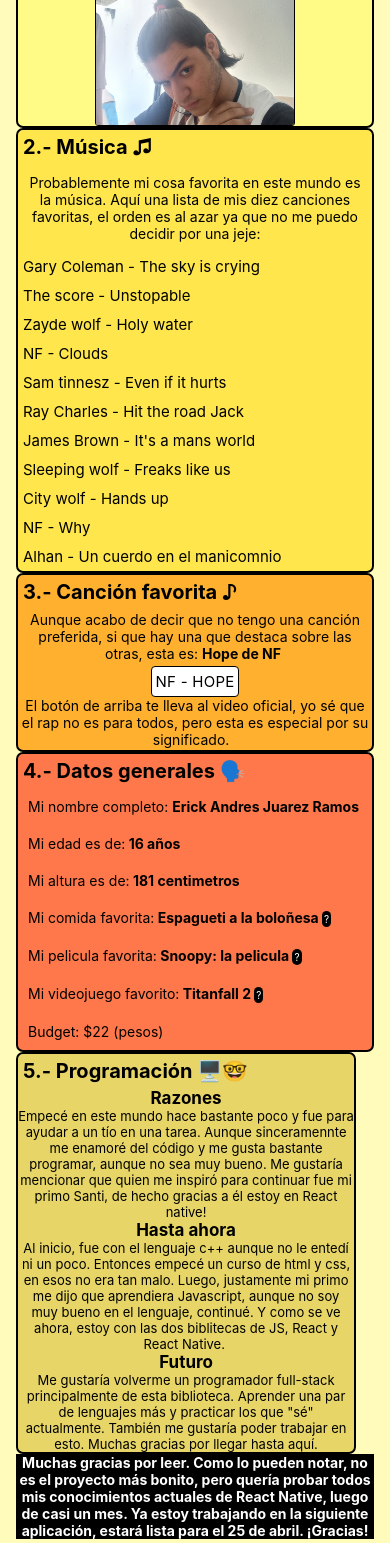
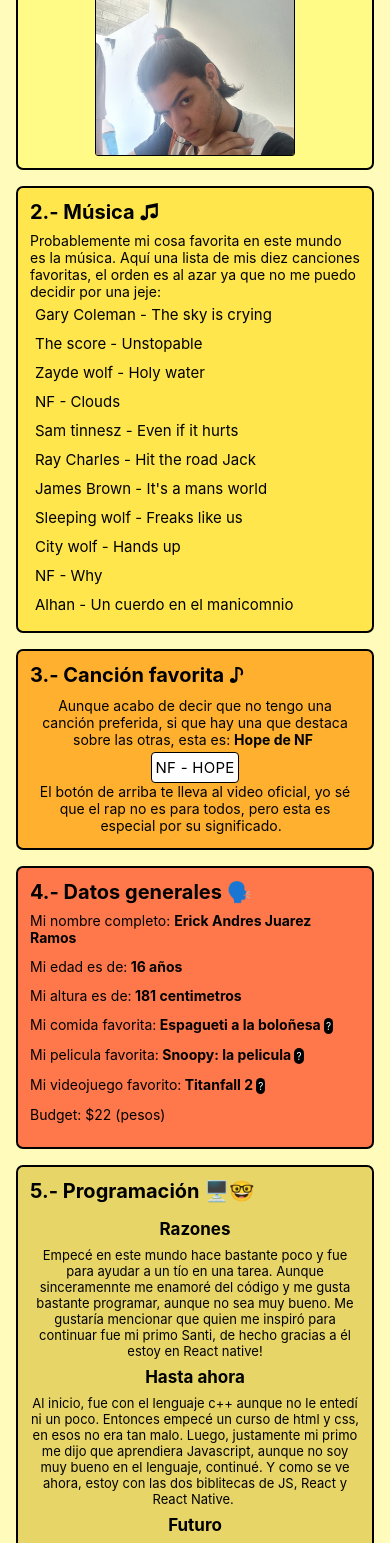
Before and after one commit to Andy-Erick/My-first-app, a React Native app: screen / in a window 390 px wide. Shown: the part 360-1903 px from the top of the page. Built offline with nearby package versions, Linux system fonts and the light colour scheme.

Commit message:
refactor: ui restyle and lintings
I made sure to import the correct working package from safe area insets. I also restyled everything so everything is coherent

```diff
--- a/andyMe/Main.jsx
+++ b/andyMe/Main.jsx
@@ -1,4 +1,15 @@
-import { View, Text, StyleSheet, Image, ScrollView, TouchableOpacity, Linking, Alert, Switch, SafeAreaView } from 'react-native'
+import {
+    View,
+    Text,
+    StyleSheet,
+    Image,
+    ScrollView,
+    TouchableOpacity,
+    Linking,
+    Alert,
+    Switch
+} from 'react-native'
+import { SafeAreaProvider, SafeAreaView, useSafeAreaInsets } from 'react-native-safe-area-context';
 const jeta = require("../assets/foto.jpg")
 import React, { useState } from 'react';
 import { StatusBar } from 'react-native'
@@ -7,8 +18,10 @@ import { StatusBar } from 'react-native'
 const Main = () => {
     const [isEnabled, setIsEnabled] = useState(false);
     const toggleSwitch = () => setIsEnabled(previousState => !previousState);
+    const { bottom } = useSafeAreaInsets();
+
     return(
-    <SafeAreaView style={{ backgroundColor: isEnabled ? '#ede5ed' : '#fffbba' }}>
+    <SafeAreaView style={{ backgroundColor: isEnabled ? '#ede5ed' : '#fffbba', paddingBottom: -bottom }}>
         <ScrollView style={{
             padding: 16,
         }}>
@@ -40,6 +53,7 @@ const Main = () => {
                 <Text style={estilasos.primerTexto}>Aquí pueden ver una foto mia con pelo recojido y la cara de la roca jajaja.</Text>
                 <Image source={jeta} style={estilasos.fotoJeta}/>
             </View>
+
             <View style={[estilasos.segundoView, { backgroundColor: isEnabled ? '#bc91bc' : '#ffe64d' }]}>
                 <Text style={estilasos.numberText}>2.- Música ♫</Text>
                 <Text style={estilasos.primerTexto2}>Probablemente mi cosa favorita en este mundo es la música. Aquí una lista de mis diez canciones favoritas,
@@ -83,14 +97,22 @@ const Main = () => {
                 <Text style={estilasos.titulos}>Futuro</Text>
                 <Text style={estilasos.chiquillos}>Me gustaría volverme un programador full-stack principalmente de esta biblioteca. Aprender una par de lenguajes más y practicar los que "sé" actualmente. También me gustaría poder trabajar en esto. Muchas gracias por llegar hasta aquí.</Text>
             </View>
-            <View style={estilasos.final}>
+            <View style={[estilasos.final, {
+                marginBottom: bottom,
+            }]}>
                 <Text style={estilasos.finalText}>Muchas gracias por leer. Como lo pueden notar, no es el proyecto más bonito, pero quería probar todos mis conocimientos actuales de React Native, luego de casi un mes. Ya estoy trabajando en la siguiente aplicación, estará lista para el 25 de abril. ¡Gracias!</Text>
             </View>
         </ScrollView>
     </SafeAreaView>
 )}
 
-export default Main
+export default () => {
+    return(
+        <SafeAreaProvider>
+            <Main/>
+        </SafeAreaProvider>
+    )
+};
 
 // Creo que exaguere bastante con los estilos, perdon
 const estilasos = StyleSheet.create({
@@ -99,23 +121,27 @@ const estilasos = StyleSheet.create({
         textAlign: 'center',
         justifyContent: 'center',
         fontSize: 30,
+        marginBottom: 12,
     },
     midddleText: {
         fontSize: 20,
-        textAlign: 'center'
+        textAlign: 'center',
+        marginBottom: 16,
     },
     primerView: {
         borderRadius: 7,
         borderWidth: 2,
         borderColor: 'black',
+        marginBottom: 16,
+        padding: 12,
+    },
+    primerTexto: {
+        marginBottom: 12,
     },
     numberText: {
         fontWeight: 'bold',
-        padding: 5,
         fontSize: 20,
-    },
-    primerTexto: {
-        padding: 10,
+        marginBottom: 8,
     },
     fotoJeta: {
         width: 200,
@@ -129,10 +155,8 @@ const estilasos = StyleSheet.create({
         borderRadius: 7,
         borderWidth: 2,
         borderColor: 'black',
-    },
-    primerTexto2: {
-        padding: 10,
-        textAlign: 'center'
+        marginBottom: 16,
+        padding: 12,
     },
     listMusical: {
         fontSize: 15,
@@ -142,6 +166,8 @@ const estilasos = StyleSheet.create({
         borderRadius: 7,
         borderWidth: 2,
         borderColor: 'black',
+        marginBottom: 16,
+        padding: 12,
     },
     tercerTexto: {
         textAlign: 'center',
@@ -168,6 +194,8 @@ const estilasos = StyleSheet.create({
         borderRadius: 7,
         borderWidth: 2,
         borderColor: 'black',
+        marginBottom: 16,
+        padding: 12,
      },
      cuestion: {
         fontSize: 10,
@@ -180,23 +208,28 @@ const estilasos = StyleSheet.create({
         borderRadius: 7,
         borderWidth: 2,
         borderColor: 'black',
-        maxWidth: '95%'
+        marginBottom: 16,
+        padding: 12,
      },
      final: {
         fontWeight: 'bold',
         textAlign: 'center',
         justifyContent: 'center',
         backgroundColor: 'black',
+        borderRadius: 8,
+        padding: 12,
      },
      finalText:{
         color: 'white',
         textAlign: 'center',
         fontWeight: 'bold',
+        marginBottom: 16,
      },
      titulos: {
         fontSize: 17,
         fontWeight: 'bold',
         alignSelf: 'center',
+        marginVertical: 8
      },
      chiquillos: {
         alignItems: 'center',
```
